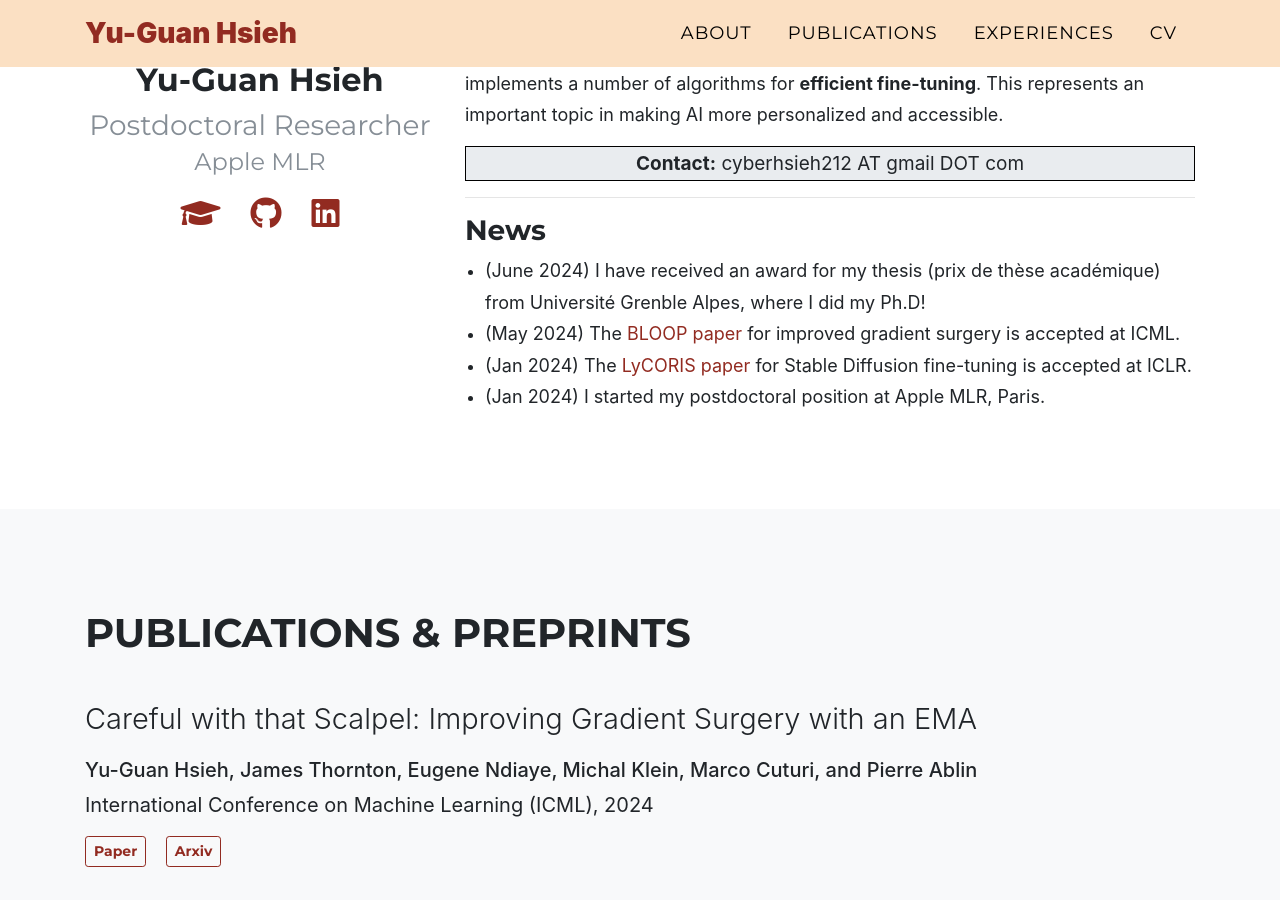
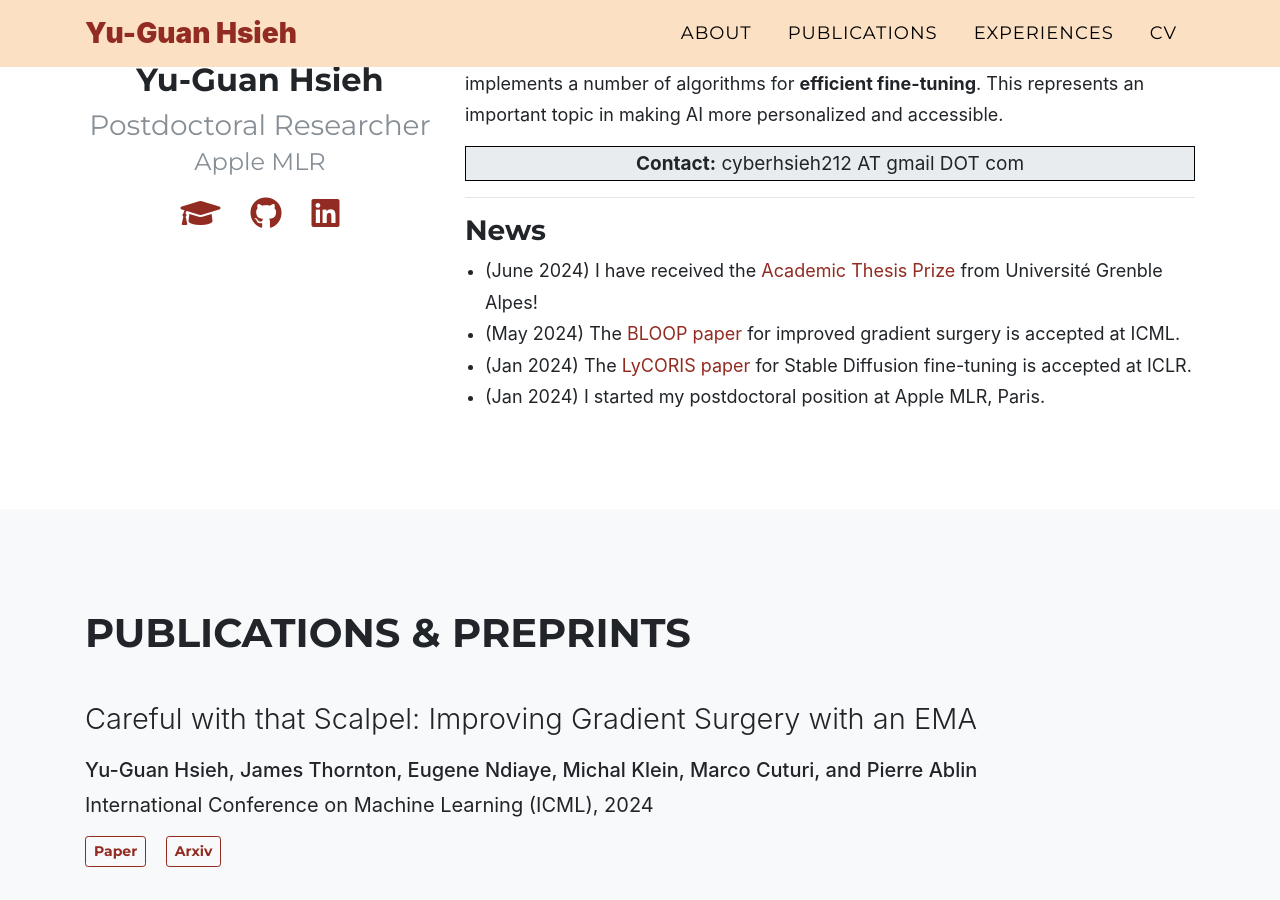
Before and after one commit to cyber-meow/cyber-meow.github.io, a Jekyll site: the page built from index.html, in a window 1280 px wide and 900 px high, scrolled down 424 px. Built offline with Jekyll 4.4.1, drawn with Linux system fonts in a browser that asks for light colours; some web fonts are replaced.

Commit message:
update News

```diff
--- a/_data/sitetext.yml
+++ b/_data/sitetext.yml
@@ -24,7 +24,7 @@ about:
     # Apart from this, I am broadly interested in various topics in artificial intelligence,
     # in  lie in the intersection of optimization and machine learning, with a focus on __minimax optimization__, __online learning__, __distributed optimization__, and __learning in games__.
     news:
-      - text: "(June 2024) I have received an award for my thesis (prix de thèse académique) from Université Grenble Alpes, where I did my Ph.D!"
+      - text: "(June 2024) I have received the [Academic Thesis Prize](https://doctorat.univ-grenoble-alpes.fr/doctoral-college/phd-news/2024-academic-thesis-prize-yu-guan-hsieh--1435801.kjsp) from Université Grenble Alpes!"
       - text: "(May 2024) The [BLOOP paper](https://arxiv.org/abs/2402.02998) for improved gradient surgery is accepted at ICML."
       - text: "(Jan 2024) The [LyCORIS paper](https://arxiv.org/abs/2309.14859) for Stable Diffusion fine-tuning is accepted at ICLR."
       - text: "(Jan 2024) I started my postdoctoral position at Apple MLR, Paris."
```
